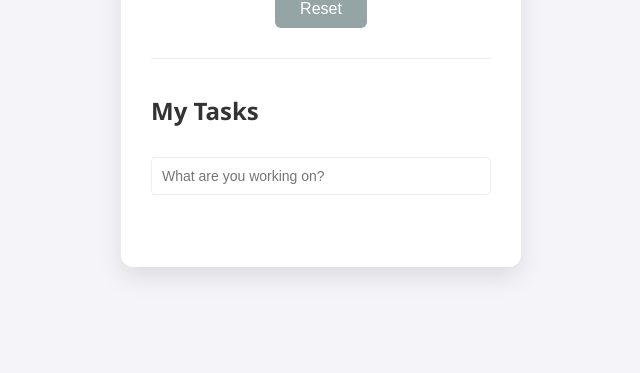
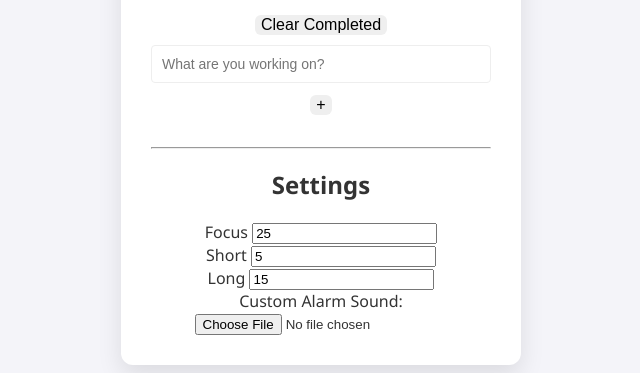
Before and after one commit to Chidiogoezeh/Pomodoro-Tool, a website: page public/index.html in a window 1280 px wide. Shown: the part 427-800 px from the top of the page, without its empty margins (319-959 px from the left). Drawn offline with Linux system fonts and the light colour scheme; no server answers; sample sign-in values are in the browser's storage.

Commit message:
updated index.html to enable users to be able to add audio as alarm and clear finished tasks

```diff
--- a/public/index.html
+++ b/public/index.html
@@ -10,7 +10,7 @@
     <div class="pomodoro-app">
         <header>
             <h1>Pomodoro</h1>
-            <button id="logout-btn">Logout</button>
+            <button id="logout-btn" class="text-btn">Logout</button>
         </header>
 
         <div class="timer-mode-selector">
@@ -29,12 +29,46 @@
             <button id="reset-btn">Reset</button>
         </div>
 
-        <section class="task-list">
-            <h2>My Tasks</h2>
+        <hr>
+
+        <section class="task-section">
+            <div class="task-header">
+                <h2>My Tasks</h2>
+                <button id="clear-tasks-btn" class="secondary-btn">Clear Completed</button>
+            </div>
+
             <form id="add-task-form">
-                <input type="text" id="task-input" placeholder="What are you working on?">
+                <input type="text" id="task-input" placeholder="What are you working on?" required>
+                <button type="submit" class="add-btn">+</button>
             </form>
-            <ul id="tasks-container"></ul>
+
+            <ul id="tasks-container">
+                </ul>
+        </section>
+
+        <hr>
+
+        <section class="timer-settings">
+            <h2>Settings</h2>
+            <div class="settings-grid">
+                <div class="input-group">
+                    <label for="input-pomodoro">Focus</label>
+                    <input type="number" id="input-pomodoro" value="25" min="1">
+                </div>
+                <div class="input-group">
+                    <label for="input-short-break">Short</label>
+                    <input type="number" id="input-short-break" value="5" min="1">
+                </div>
+                <div class="input-group">
+                    <label for="input-long-break">Long</label>
+                    <input type="number" id="input-long-break" value="15" min="1">
+                </div>
+            </div>
+
+            <div class="audio-settings">
+                <label for="alarm-upload">Custom Alarm Sound:</label>
+                <input type="file" id="alarm-upload" accept="audio/*">
+            </div>
         </section>
     </div>
 
```
